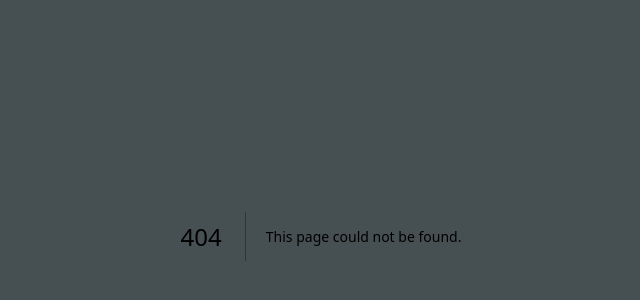
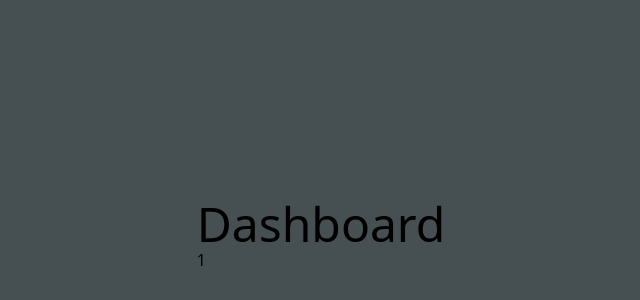
Before and after one commit to TomJegou/PHP-TP_FINAL-FRONT, a Next.js app in the folder pussycat-agency/: page /dashboard/1 in a window 1280 px wide. Before the commit this address had no page. Shown: the part 164-464 px from the top of the page, without its empty margins (319-959 px from the left). Built offline with nearby package versions, Linux system fonts and the light colour scheme.

Commit message:
creating dynamique route

```diff
--- a/pussycat-agency/app/dashboard/page.tsx
+++ b/pussycat-agency/app/dashboard/[id]/page.tsx
@@ -1,4 +1,4 @@
-export default function Dashboard() {
+export default function Dashboard({ params }: { params: { id: number } }) {
     return (
         <div>
             <h1
@@ -6,6 +6,7 @@ export default function Dashboard() {
             >
                 Dashboard
             </h1>
+            <p>{params.id}</p>
         </div>
     )
 }
```
